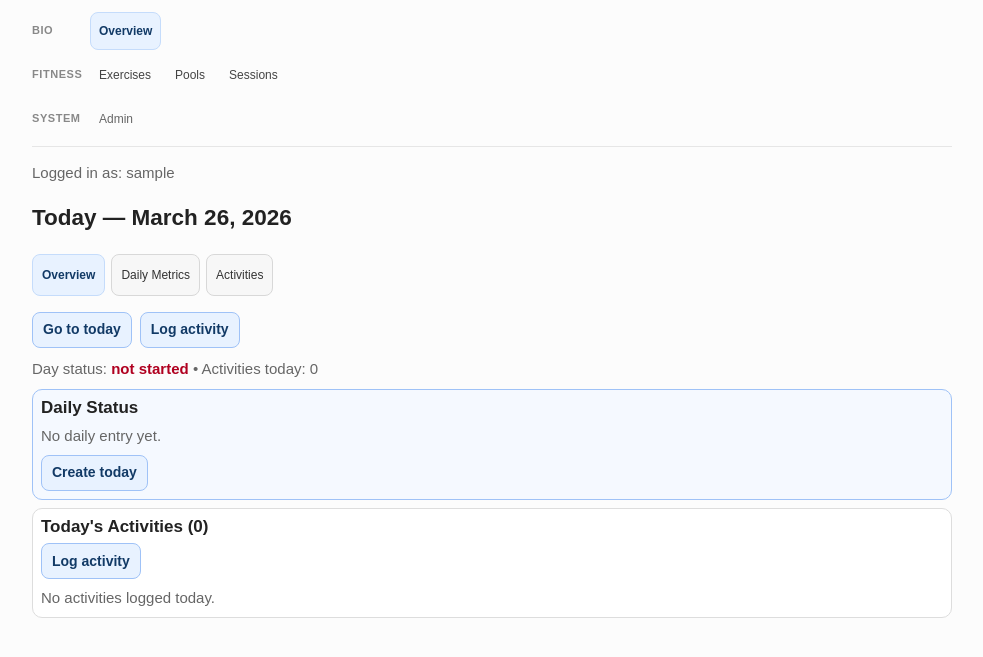
After one commit to MartinParf/lyfeapp, a Django app: page /bio/ in a window 1280 px wide. The commit adds this page. Shown: the top 657 px of the page, without its empty margins (148-1131 px from the left). Run offline with Django 5.2, Linux system fonts and the light colour scheme; a user stored in the database is signed in; tables that the repository leaves empty hold one stand-in row (values such as "Sample post"); some libraries are stand-ins or nearby versions.

Commit message:
fixed ui/ux before analytics

```diff
--- a/bio/urls.py
+++ b/bio/urls.py
@@ -10,11 +10,13 @@ from .views import (
     DailyMetricListView,
     DailyMetricUpdateView,
     DailyMetricTodayView,
+    BioOverviewView,
 )
 
 app_name = "bio"
 
 urlpatterns = [
+    path("", BioOverviewView.as_view(), name="overview"),
     path("daily-metrics/", DailyMetricListView.as_view(), name="dailymetric-list"),
     path("daily-metrics/create/", DailyMetricCreateView.as_view(), name="dailymetric-create"),
     path("daily-metrics/today/", DailyMetricTodayView.as_view(), name="dailymetric-today"),
--- a/bio/views.py
+++ b/bio/views.py
@@ -3,6 +3,7 @@ from django.shortcuts import get_object_or_404, redirect, render
 from django.views import View
 from django.views.generic import ListView
 from django.utils import timezone
+from django.urls import reverse
 
 from .forms import ActivityForm, DailyMetricForm
 from .models import Activity, DailyMetric
@@ -37,7 +38,12 @@ class DailyMetricCreateView(LoginRequiredMixin, View):
     template_name = "bio/dailymetric_form.html"
 
     def get(self, request):
-        form = DailyMetricForm()
+        initial = {}
+
+        if request.GET.get("date"):
+            initial["date"] = request.GET.get("date")
+
+        form = DailyMetricForm(initial=initial)
         return render(
             request,
             self.template_name,
@@ -118,12 +124,17 @@ class DailyMetricTodayView(LoginRequiredMixin, View):
     def get(self, request):
         today = timezone.localdate()
 
-        metric, _created = DailyMetric.objects.get_or_create(
-            user=request.user,
-            date=today,
+        metric = (
+            DailyMetric.objects
+            .filter(user=request.user, date=today)
+            .first()
         )
 
-        return redirect("bio:dailymetric-edit", pk=metric.pk)
+        if metric:
+            return redirect("bio:dailymetric-edit", pk=metric.pk)
+
+        create_url = f"{reverse('bio:dailymetric-create')}?date={today.isoformat()}"
+        return redirect(create_url)
 
 class ActivityListView(LoginRequiredMixin, ListView):
     model = Activity
@@ -214,3 +225,40 @@ class ActivityDeleteView(LoginRequiredMixin, View):
         activity = get_object_or_404(Activity, pk=pk, user=request.user)
         activity.delete()
         return redirect("bio:activity-list")
+
+class BioOverviewView(LoginRequiredMixin, View):
+    template_name = "bio/overview.html"
+
+    def get(self, request):
+        from django.utils import timezone
+
+        today = timezone.localdate()
+
+        today_metric = (
+            DailyMetric.objects
+            .filter(user=request.user, date=today)
+            .first()
+        )
+
+        today_activities = (
+            Activity.objects
+            .filter(user=request.user, date=today)
+            .order_by("-id")
+        )
+        is_metric_complete = bool(today_metric)
+        activities_count = today_activities.count()
+        has_activities = activities_count > 0
+        day_started = bool(today_metric) or has_activities
+        day_complete = bool(today_metric) and has_activities
+        context = {
+            "today": today,
+            "today_metric": today_metric,
+            "today_activities": today_activities,
+            "is_metric_complete": is_metric_complete,
+            "activities_count": activities_count,
+            "has_activities": has_activities,
+            "day_started": day_started,
+            "day_complete": day_complete,
+        }
+
+        return render(request, self.template_name, context)
--- a/templates/base.html
+++ b/templates/base.html
@@ -344,6 +344,39 @@
             color: #123a66;
             font-weight: 600;
         }
+        .sub-nav {
+            display: flex;
+            flex-wrap: wrap;
+            gap: 6px;
+            align-items: center;
+            margin: 0 0 12px 0;
+        }
+
+        .sub-nav-link {
+            display: inline-flex;
+            align-items: center;
+            justify-content: center;
+            min-height: 30px;
+            padding: 5px 9px;
+            border-radius: 8px;
+            border: 1px solid #d8d8d8;
+            background: #f7f7f7;
+            text-decoration: none;
+            color: #333;
+            font-size: 12px;
+            line-height: 1.2;
+        }
+
+        .sub-nav-link:hover {
+            background: #efefef;
+        }
+
+        .sub-nav-link-active {
+            background: #e8f2ff;
+            border-color: #c5dcfb;
+            color: #123a66;
+            font-weight: 600;
+        }
 
         .nav-admin {
             color: #666;
@@ -443,6 +476,16 @@
                 padding: 4px 7px;
                 font-size: 11px;
             }
+            .sub-nav {
+                gap: 5px;
+                margin-bottom: 10px;
+            }
+
+            .sub-nav-link {
+                min-height: 28px;
+                padding: 4px 8px;
+                font-size: 11px;
+            }
         }
     </style>
 </head>
@@ -452,17 +495,10 @@
             <div class="nav-group-label">BIO</div>
 
             <a
-                href="{% url 'bio:dailymetric-list' %}"
-                class="nav-pill {% if '/bio/daily-metrics/' in request.path %}nav-pill-active{% endif %}"
+                href="{% url 'bio:overview' %}"
+                class="nav-pill {% if request.path == '/bio/' or '/bio/daily-metrics/' in request.path or '/bio/activities/' in request.path %}nav-pill-active{% endif %}"
             >
-                Daily Metrics
-            </a>
-
-            <a
-                href="{% url 'bio:activity-list' %}"
-                class="nav-pill {% if '/bio/activities/' in request.path %}nav-pill-active{% endif %}"
-            >
-                Activities
+                Overview
             </a>
         </div>
 
--- /dev/null
+++ b/templates/bio/overview.html
@@ -0,0 +1,136 @@
+{% extends "base.html" %}
+
+{% block title %}BIO Overview | LYFE{% endblock %}
+
+{% block content %}
+<h2>Today — {{ today }}</h2>
+
+{% include "bio/partials/subnav.html" %}
+
+<div class="actions action-group" style="margin-bottom: 10px;">
+    <a href="{% url 'bio:dailymetric-today' %}" class="link-button primary-button">
+        Go to today
+    </a>
+    <a href="{% url 'bio:activity-create' %}" class="link-button primary-button">
+        Log activity
+    </a>
+</div>
+
+<div class="muted" style="margin-bottom: 10px;">
+    {% if day_complete %}
+        Day status: <strong style="color: #2e7d32;">✓ complete</strong>
+    {% elif day_started %}
+        Day status: <strong style="color: #b26a00;">in progress</strong>
+    {% else %}
+        Day status: <strong style="color: #b00020;">not started</strong>
+    {% endif %}
+    • Activities today: {{ activities_count }}
+</div>
+
+<div class="list-card" style="border-color: #9fc2f7; background: #f5f9ff;">
+    <h3 class="list-card-title">Daily Status</h3>
+
+    {% if today_metric %}
+        <div class="meta-grid two-col">
+            <div>
+                <div class="meta-item-label">Weight (kg)</div>
+                <div class="meta-item-value">{{ today_metric.weight_kg|default:"-" }}</div>
+            </div>
+
+            <div>
+                <div class="meta-item-label">Sleep quality</div>
+                <div class="meta-item-value">{{ today_metric.get_sleep_quality_display|default:"-" }}</div>
+            </div>
+
+            <div>
+                <div class="meta-item-label">Alcohol intake</div>
+                <div class="meta-item-value">{{ today_metric.get_alcohol_units_display }}</div>
+            </div>
+
+            <div>
+                <div class="meta-item-label">Calories (actual)</div>
+                <div class="meta-item-value">{{ today_metric.calories_actual|default:"-" }}</div>
+            </div>
+        </div>
+
+        <div style="height: 6px;"></div>
+
+        <div class="action-group">
+            <a href="{% url 'bio:dailymetric-edit' today_metric.pk %}" class="link-button primary-button">
+                Edit today
+            </a>
+        </div>
+    {% else %}
+        <div class="muted" style="margin-bottom: 8px;">No daily entry yet.</div>
+
+        <div class="action-group">
+            <a href="{% url 'bio:dailymetric-today' %}" class="link-button primary-button">
+                Create today
+            </a>
+        </div>
+    {% endif %}
+</div>
+
+{% if today_metric %}
+    <div class="list-card" style="background: #fffdf5;">
+        <h3 class="list-card-title">Next Step</h3>
+
+        {% if not has_activities %}
+            <div class="muted" style="margin-bottom: 8px;">
+                Your daily metric is done. You can still log an activity for today.
+            </div>
+            <a href="{% url 'bio:activity-create' %}" class="link-button primary-button">
+                Log today’s activity
+            </a>
+        {% else %}
+            <div class="muted">
+                Today looks good. You have both a daily metric and at least one activity logged.
+            </div>
+        {% endif %}
+    </div>
+{% endif %}
+
+<div class="list-card">
+    <h3 class="list-card-title">Today's Activities ({{ activities_count }})</h3>
+
+    <div class="action-group" style="margin-bottom: 8px;">
+        <a href="{% url 'bio:activity-create' %}" class="link-button primary-button">
+            Log activity
+        </a>
+    </div>
+
+    {% for activity in today_activities %}
+        <div class="card compact-card" style="margin-bottom: 6px;">
+            <div class="meta-grid two-col">
+                <div>
+                    <div class="meta-item-label">Type</div>
+                    <div class="meta-item-value">{{ activity.get_activity_type_display }}</div>
+                </div>
+
+                <div>
+                    <div class="meta-item-label">Duration</div>
+                    <div class="meta-item-value">{{ activity.duration_minutes }} min</div>
+                </div>
+
+                <div>
+                    <div class="meta-item-label">Distance</div>
+                    <div class="meta-item-value">{{ activity.distance_km|default:"-" }}</div>
+                </div>
+
+                <div>
+                    <div class="meta-item-label">Calories</div>
+                    <div class="meta-item-value">{{ activity.calories_burned_est|default:"-" }}</div>
+                </div>
+            </div>
+
+            <div class="action-group">
+                <a href="{% url 'bio:activity-edit' activity.pk %}" class="link-button">
+                    Edit
+                </a>
+            </div>
+        </div>
+    {% empty %}
+        <div class="muted">No activities logged today.</div>
+    {% endfor %}
+</div>
+{% endblock %}
--- /dev/null
+++ b/templates/bio/partials/subnav.html
@@ -0,0 +1,22 @@
+<div class="sub-nav">
+    <a
+        href="{% url 'bio:overview' %}"
+        class="sub-nav-link {% if request.path == '/bio/' %}sub-nav-link-active{% endif %}"
+    >
+        Overview
+    </a>
+
+    <a
+        href="{% url 'bio:dailymetric-list' %}"
+        class="sub-nav-link {% if '/bio/daily-metrics/' in request.path %}sub-nav-link-active{% endif %}"
+    >
+        Daily Metrics
+    </a>
+
+    <a
+        href="{% url 'bio:activity-list' %}"
+        class="sub-nav-link {% if '/bio/activities/' in request.path %}sub-nav-link-active{% endif %}"
+    >
+        Activities
+    </a>
+</div>
```
Also changed, not shown: templates/bio/activity_list.html (+33 -33 lines), templates/bio/dailymetric_list.html (+32 -24 lines).
